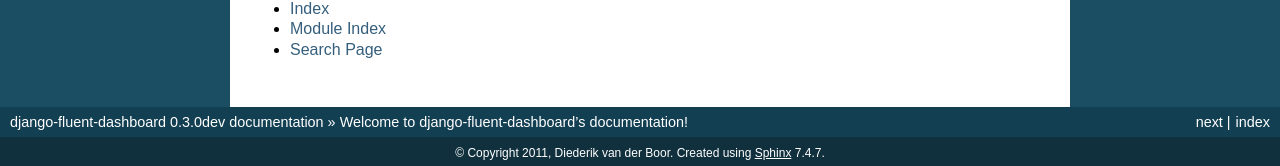
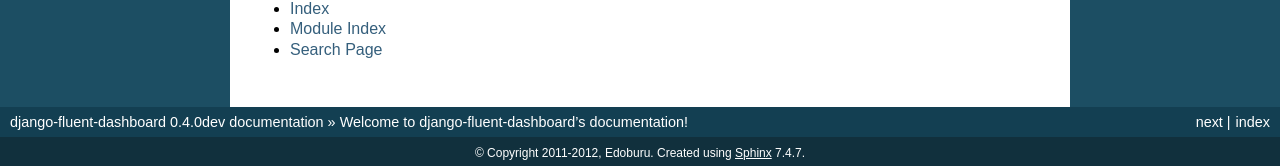
Before and after one commit to django-fluent/django-fluent-dashboard, a Sphinx documentation site: the page built from docs/index.rst, in a window 1280 px wide and 900 px high, scrolled down 1264 px. Shown: the part 731-897 px from the top of the window. Built offline with Sphinx 7.4.7, drawn with Linux system fonts in a browser that asks for light colours; some of the changed text lies outside the part shown.

Commit message:
Bump version numbers

```diff
--- a/docs/conf.py
+++ b/docs/conf.py
@@ -43,16 +43,16 @@ master_doc = 'index'
 
 # General information about the project.
 project = u'django-fluent-dashboard'
-copyright = u'2011, Diederik van der Boor'
+copyright = u'2011-2012, Edoburu'
 
 # The version info for the project you're documenting, acts as replacement for
 # |version| and |release|, also used in various other places throughout the
 # built documents.
 #
 # The short X.Y version.
-version = '0.3.0'
+version = '0.4.0'
 # The full version, including alpha/beta/rc tags.
-release = '0.3.0dev'
+release = '0.4.0dev'
 
 # The language for content autogenerated by Sphinx. Refer to documentation
 # for a list of supported languages.
--- a/setup.py
+++ b/setup.py
@@ -14,7 +14,7 @@ finally:
 
 setup(
     name='django-fluent-dashboard',
-    version='0.3.0',
+    version='0.4.0dev',
     license='Apache License, Version 2.0',
 
     install_requires=[
```
